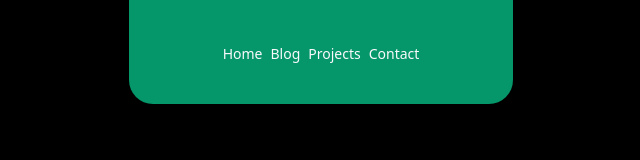
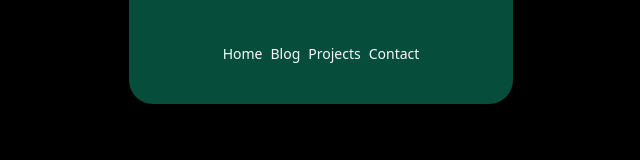
Before and after one commit to kofi-teddy/kofi-teddy, a Vue app: page / in a window 1280 px wide. Shown: the top 160 px of the page, without its empty margins (319-959 px from the left). Built offline with nearby package versions, Linux system fonts and the light colour scheme.

Commit message:
nav updates

```diff
--- a/src/App.vue
+++ b/src/App.vue
@@ -4,7 +4,7 @@
       <div>
         <div>
           <div class="flex items-center justify-center flex-auto">
-            <div class="w-full max-w-sm p-10 bg-green-600 rounded-3xl rounded-t-none">
+            <div class="w-full max-w-sm p-10 bg-green-900 rounded-3xl rounded-t-none">
               <div class="mt-1 text-sm text-gray-50 text-center">
                 <span class="mx-1"><router-link to="/">Home</router-link></span>
                 <span class="mx-1"><router-link to="/blog">Blog</router-link></span>
```
